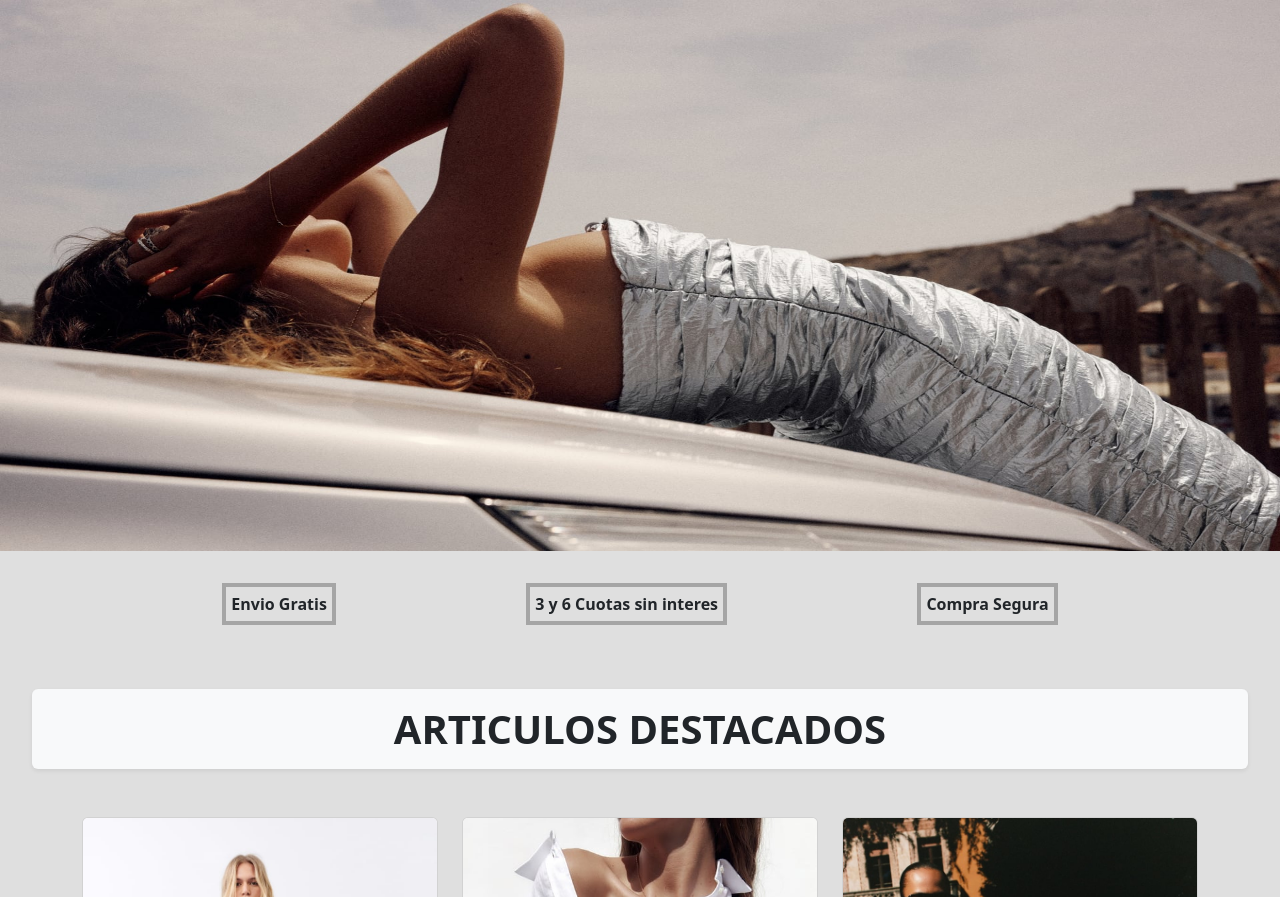
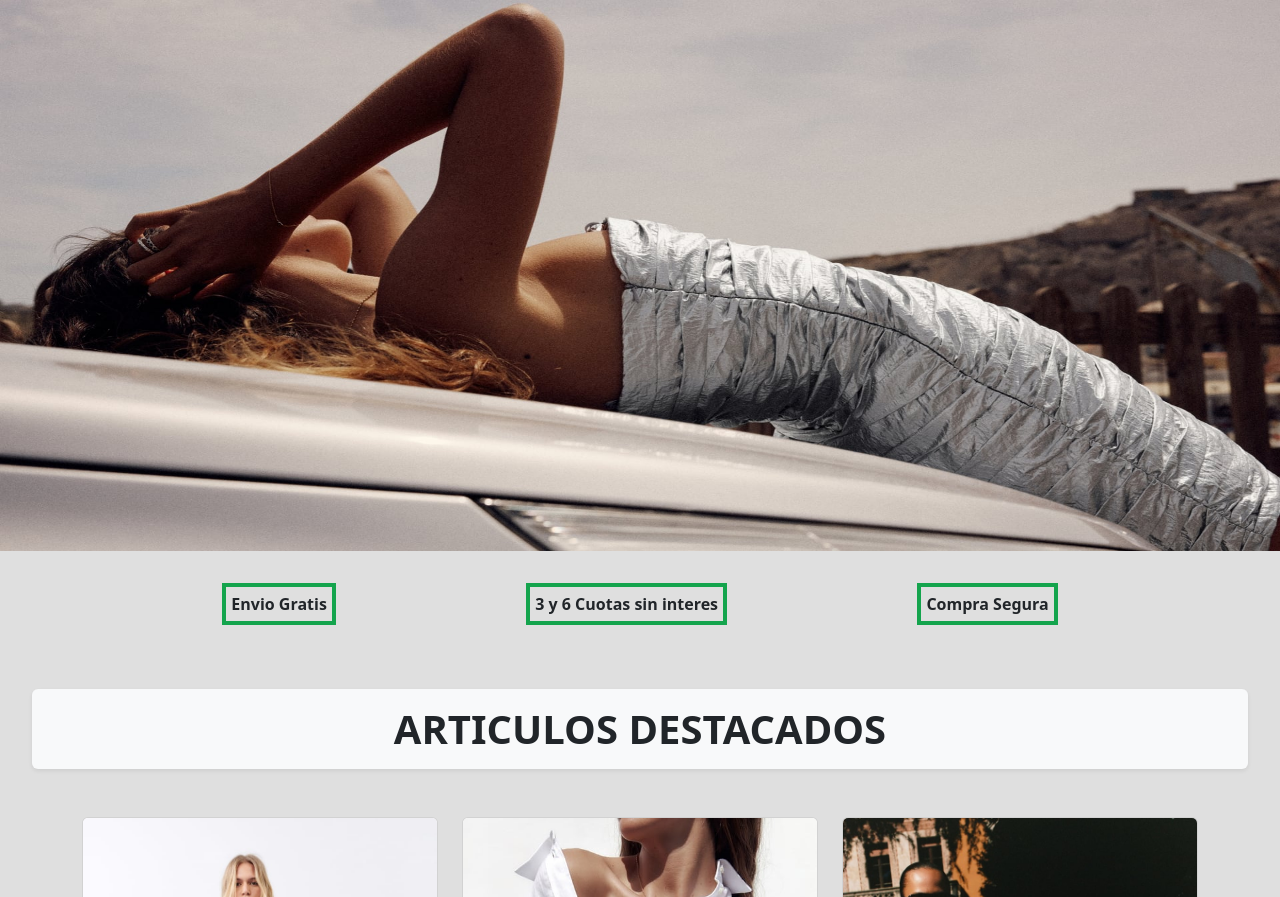
Before and after one commit to NachoPeerez/Entrega-Final, a plain HTML site: page index.html in a window 1280 px wide. Shown: the part 203-1100 px from the top of the page. Drawn offline with nearby package versions, Linux system fonts and the light colour scheme.

Commit message:
cambiando color iconos

```diff
--- a/scss/_main.scss
+++ b/scss/_main.scss
@@ -22,7 +22,7 @@ main {
 }
 
 .bordeIconos {
-    border: 4px solid $color-grisOscuro;
+    border: 4px solid $color-verde;
     padding: 5px;
 }
 
--- a/scss/_variables.scss
+++ b/scss/_variables.scss
@@ -2,3 +2,4 @@ $color-gris: #DFDFDF;
 $color-grisOscuro: #A5A5A5;
 $color-blanco: #FAFAFA;
 $color-negro: #000000;
+$color-verde: #14A44D;
```
Also changed, not shown: css/estilo.css.
